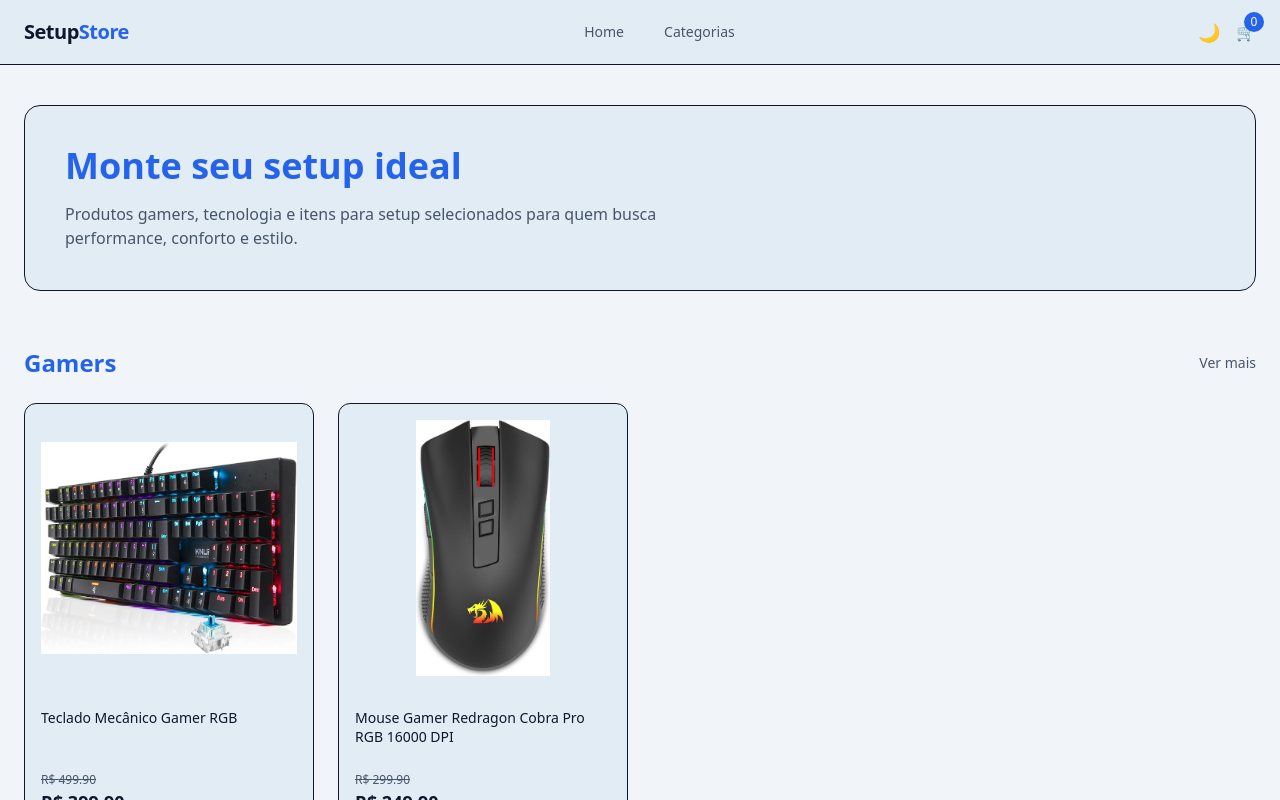
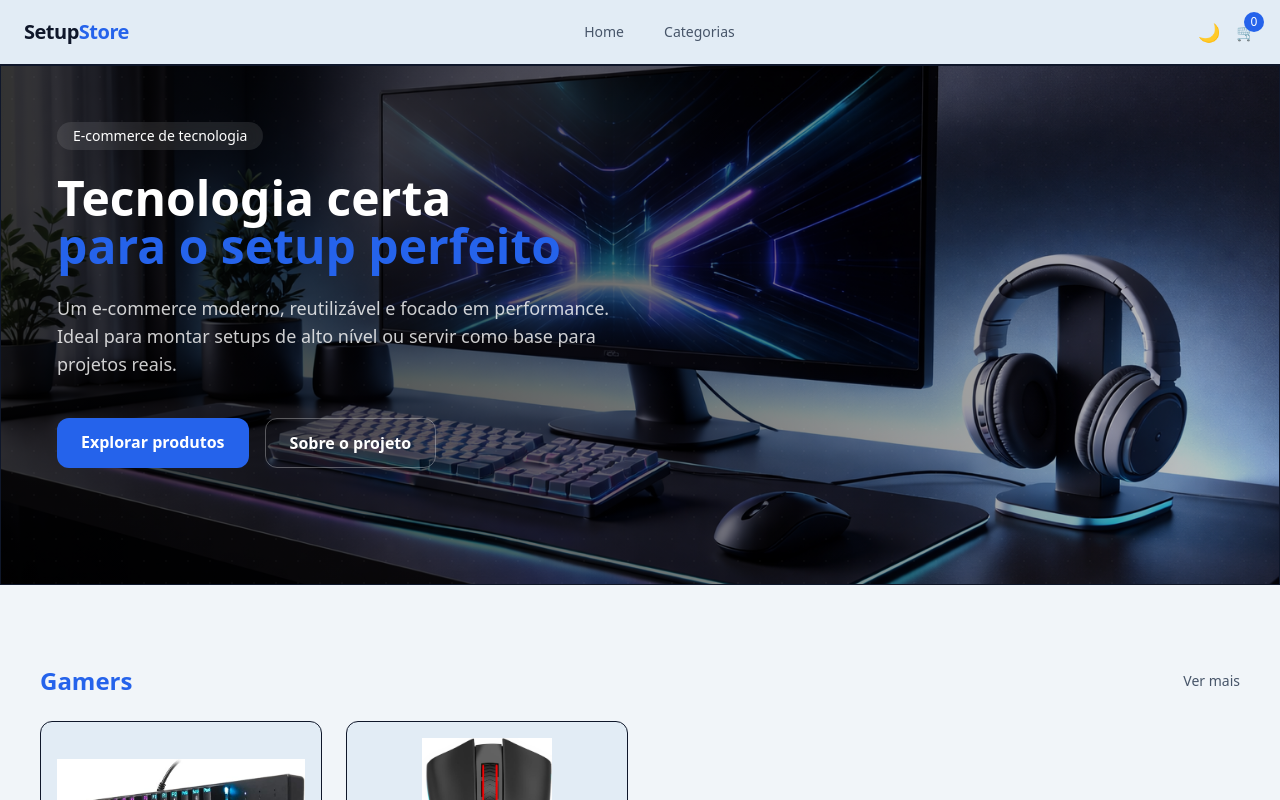
Before and after one commit to mikaeljuliao/ecommerce-store, a React (Vite) app: page / in a window 1280 px wide. Shown: the top 800 px of the page. Built offline with nearby package versions, Linux system fonts and the light colour scheme.

Commit message:
git commit -m "feat(hero): adiciona hero principal full width na home com imagem e overlays

```diff
--- a/src/Pages/Home.tsx
+++ b/src/Pages/Home.tsx
@@ -1,5 +1,6 @@
 import { Link } from 'react-router-dom'
 import { getCategorias } from '../services/products'
+import { Hero } from '../components/Hero'
 
 export default function Home() {
   const categorias = getCategorias()
@@ -13,40 +14,23 @@
         transition-colors duration-300
       "
     >
-      <div className="max-w-7xl mx-auto px-6 py-10">
+      <div className="max-w-full mx-auto ">
 
-        {/* HERO / INTRODUÇÃO */}
-        <section
-          id="home"
-          className="mb-14 scroll-mt-24"
-        >
-          <div
-            className="
-              rounded-2xl p-10 flex flex-col gap-4
-              bg-[rgb(var(--bg-secondary))]
-              border border-[rgb(var(--border))]
-            "
-          >
-            <h1 className="text-3xl md:text-4xl font-bold text-[rgb(var(--primary))]">
-              Monte seu setup ideal
-            </h1>
+        {/* HERO PRINCIPAL (novo, visual forte) */}
+        <section className="mb-20">
+          <Hero />
+        </section>
 
-            <p className="max-w-2xl text-[rgb(var(--text-muted))]">
-              Produtos gamers, tecnologia e itens para setup selecionados para quem
-              busca performance, conforto e estilo.
-            </p>
-          </div>
-        </section>
 
         {/* CATEGORIAS */}
         {categorias.map((categoria) => (
           <section
             key={categoria.slug}
             id={categoria.slug}
-            className="mb-16 scroll-mt-24 animate-fade-up"
+            className="mb-16 scroll-mt-24 animate-fade-up max-w-7xl px-10  "
           >
             {/* TÍTULO */}
-            <div className="flex items-center justify-between mb-6">
+            <div className="flex items-center justify-between mb-6" >
               <h2 className="text-2xl font-semibold text-[rgb(var(--primary))]">
                 {categoria.nome}
               </h2>
--- a/src/components/Hero.tsx
+++ b/src/components/Hero.tsx
@@ -4,109 +4,115 @@
   return (
     <section
       className="
-        relative
-        rounded-3xl
+        relative overflow-hidden
+
+        min-h-[520px]
         border border-[rgb(var(--border))]
-        bg-[rgb(var(--bg-secondary))]
-        overflow-hidden
       "
     >
-      {/* grid técnico de fundo */}
+      {/* IMAGEM DE FUNDO */}
+      <div className="absolute inset-0">
+        <img
+          src="/imagem/banners/setup-gamer.png"
+          alt="Setup gamer"
+          className="w-full h-full object-cover"
+        />
+
+        {/* OVERLAY PRINCIPAL (contraste) */}
         <div
-        aria-hidden
           className="
             absolute inset-0
-          bg-[linear-gradient(to_right,rgba(255,255,255,0.04)_1px,transparent_1px),
-              linear-gradient(to_bottom,rgba(255,255,255,0.04)_1px,transparent_1px)]
-          bg-[size:40px_40px]
-          opacity-40
+            bg-gradient-to-r
+            from-black/80
+            via-black/55
+            to-black/20
           "
         />
 
-      {/* gradiente sutil */}
+        {/* OVERLAY TECNOLÓGICO */}
         <div
-        aria-hidden
           className="
             absolute inset-0
-          bg-gradient-to-br
-          from-[rgb(var(--primary))/12]
-          via-transparent
-          to-transparent
+            bg-[radial-gradient(rgba(255,255,255,0.08)_1px,transparent_1px)]
+            [background-size:22px_22px]
+            opacity-30
           "
         />
+      </div>
 
-      <div className="relative z-10 px-10 py-20 md:px-16">
-        <div className="max-w-3xl flex flex-col gap-8">
-
-          {/* TAG TECNOLÓGICA */}
+      {/* CONTEÚDO */}
+      <div
+        className="
+          relative z-10
+          grid grid-cols-1 lg:grid-cols-2
+          gap-14
+          p-10 md:p-14
+          h-full
+        "
+      >
+        {/* TEXTO */}
+        <div className="flex flex-col justify-center gap-6">
           <span
             className="
-              w-fit
-              px-4 py-1.5
-              rounded-full
-              text-xs font-medium
-              border
-              border-[rgb(var(--border))]
-              text-[rgb(var(--text-muted))]
-            "
-          >
-            Plataforma de e-commerce • React + TypeScript
-          </span>
-
-          {/* HEADLINE */}
-          <h1
-            className="
-              text-4xl md:text-5xl
-              font-extrabold
-              leading-tight
-              text-[rgb(var(--primary))]
+              w-fit px-4 py-1 rounded-full text-sm font-medium
+              bg-white/10 text-white
+              backdrop-blur
             "
           >
             E-commerce de tecnologia
+          </span>
+
+          <h1
+            className="
+              text-4xl md:text-5xl font-extrabold leading-tight
+              text-white
+            "
+          >
+            Tecnologia certa
             <br />
-            com estrutura de produto real
+            <span className="text-[rgb(var(--primary))]">
+              para o setup perfeito
+            </span>
           </h1>
 
-          {/* SUBHEADLINE */}
-          <p
-            className="
-              text-base md:text-lg
-              text-[rgb(var(--text-muted))]
-            "
-          >
-            Projeto focado em performance, organização e escalabilidade.
-            Um modelo reutilizável de loja online para produtos de setup,
-            tecnologia e hardware.
+          <p className="max-w-xl text-lg text-white/80">
+            Um e-commerce moderno, reutilizável e focado em performance.
+            Ideal para montar setups de alto nível ou servir como base
+            para projetos reais.
           </p>
 
-          {/* CTAs */}
-          <div className="flex items-center gap-4 pt-2">
-            <a
-              href="#categorias"
+          {/* BOTÕES */}
+          <div className="flex flex-wrap gap-4 pt-4">
+            <Link
+              to="#categorias"
               className="
-                inline-flex items-center justify-center
-                px-8 py-4 rounded-xl
-                font-semibold
+                px-6 py-3 rounded-xl font-semibold
                 bg-[rgb(var(--primary))]
                 text-white
-                hover:bg-[rgb(var(--primary-hover))]
+                hover:brightness-110
                 transition
               "
             >
               Explorar produtos
-            </a>
+            </Link>
 
-            <span
+            <Link
+              to="#"
               className="
-                text-sm
-                text-[rgb(var(--text-muted))]
+                px-6 py-3 rounded-xl font-semibold
+                border border-white/30
+                text-white
+                hover:bg-white/10
+                transition
               "
             >
-              Código limpo • Tema dinâmico • UX consistente
-            </span>
+              Sobre o projeto
+            </Link>
+          </div>
         </div>
 
-        </div>
+        {/* LADO DIREITO (vazio propositalmente) */}
+        <div className="hidden lg:block" />
       </div>
     </section>
   )
--- a/src/index.css
+++ b/src/index.css
@@ -11,25 +11,28 @@
 /* ---------- LIGHT THEME ---------- */
 :root {
   /* Backgrounds */
-  --bg: 241 245 249;            /* azul acinzentado elegante (fundo geral) */
-  --bg-secondary: 226 236 245;  /* navbar / footer / seções */
-  --surface: 248 250 252;      /* cards (off-white premium) */
+  --bg: 241 245 249;            /* fundo geral */
+  --bg-secondary: 226 236 245;  /* navbar / footer */
+  --surface: 248 250 252;       /* cards */
 
   /* Texto */
-  --text: 15 23 42;            /* texto principal */
-  --text-muted: 71 85 105;     /* texto secundário */
+  --text: 15 23 42;
+  --text-muted: 71 85 105;
 
   /* Ação / Destaque */
-  --primary: 37 99 235;        /* azul da logo */
+  --primary: 37 99 235;         /* azul da logo */
   --primary-hover: 29 78 216;
+
+  /* Bordas (LIGHT = azul da logo) */
+  --border: 000000;
 }
 
 /* ---------- DARK THEME ---------- */
 .dark {
   /* Backgrounds */
-  --bg: 2 6 23;                /* azul quase preto */
-  --bg-secondary: 3 7 30;      /* navbar / footer */
-  --surface: 15 23 42;         /* cards */
+  --bg: 2 6 23;
+  --bg-secondary: 3 7 30;
+  --surface: 15 23 42;
 
   /* Texto */
   --text: 226 232 240;
@@ -38,6 +41,9 @@
   /* Ação / Destaque */
   --primary: 96 165 250;
   --primary-hover: 59 130 246;
+
+  /* Bordas (DARK = branco) */
+  --border: 255 255 255;
 }
 
 /* =========================================================
@@ -64,7 +70,7 @@
 }
 
 /* =========================================================
-   ANIMAÇÕES (NÃO REMOVIDAS)
+   ANIMAÇÕES
 ========================================================= */
 
 @keyframes fadeUp {
```
Also changed, not shown: duvidas/2parte-de-explicações.html (+315 -0 lines), public/imagem/banners/setup-gamer.png (added), public/imagem/banners/setup.png (added). Lines whose indentation alone changed are shown as unchanged.
